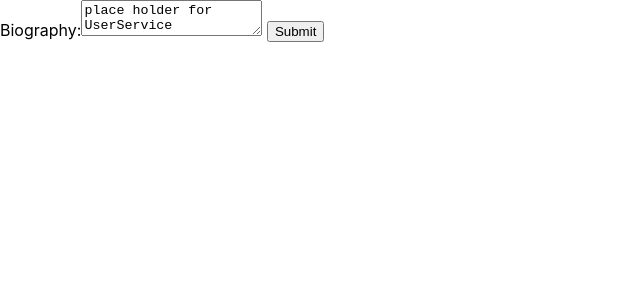
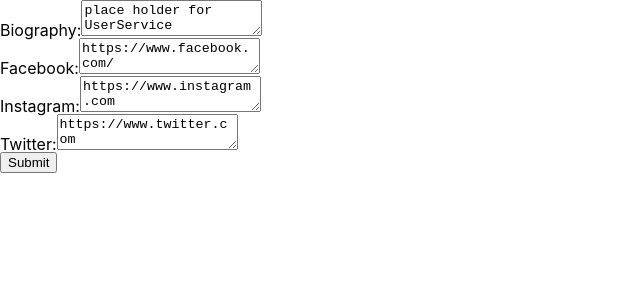
Before and after one commit to daviddempsey/Muse, a React (Create React App) app in the folder client/: page /editprofile in a window 1280 px wide. Shown: the top 300 px of the page, without its empty margins (0-640 px from the left). Built offline with nearby package versions, Linux system fonts and the light colour scheme.

Commit message:
started edit profile

```diff
--- a/client/src/components/SocialMedia.js
+++ b/client/src/components/SocialMedia.js
@@ -11,62 +11,7 @@
       instagram: 'https://www.instagram.com',
       twitter: 'https://www.twitter.com',
     };
-    // change functions
-    this.changeFacebook = this.changeFacebook.bind(this);
-    this.changeInstagram = this.changeInstagram.bind(this);
-    this.changeTwitter = this.changeTwitter.bind(this);
   }
-
-  // check mount
-  componentDidMount() {
-    this.getSocials();
-  }
-
-  /* NOT FINISHED */
-  getSocials() {
-    //let socials = UserService.getSocials();
-    //this.setState();
-  }
-
-  // change facebook URL
-  changeFacebook(facebookURL) {
-    this.setState({ facebook: facebookURL });
-    /* USER SERVICE DOESNT WORK FOR NOW
-        UserService.update({ facebook: this.state.facebook })
-          .then(() => {
-            console.log("Updated Facebook URL succesfully!");
-          })
-          .catch((e) => {
-            console.log(e);
-          });*/
-  }
-
-  // change instagram URL
-  changeInstagram(instagramURL) {
-    this.setState({ instagram: instagramURL });
-    /* USER SERVICE DOESNT WORK FOR NOW
-        UserService.update({ instagram: this.state.instagram })
-          .then(() => {
-            console.log("Updated Instagram URL succesfully!");
-          })
-          .catch((e) => {
-            console.log(e);
-          });*/
-  }
-
-  // change twitter URL
-  changeTwitter(twitterURL) {
-    this.setState({ twitter: twitterURL });
-    /* USER SERVICE DOESNT WORK FOR NOW
-        UserService.update({ twitter: this.state.twitter })
-          .then(() => {
-            console.log("Updated Twitter URL succesfully!");
-          })
-          .catch((e) => {
-            console.log(e);
-          });*/
-  }
-
   // render functionn
   render() {
     return (
--- a/client/src/components/SpotifyStats.js
+++ b/client/src/components/SpotifyStats.js
@@ -1,6 +1,5 @@
 import React from 'react';
 //import UserService from "../services/user.service";
-
 
 // grabs the spotify stats for a user from firebase and returns it
 const SpotifyStats = () => {
@@ -9,8 +8,8 @@
     let top_genres = UserService.getTopGenres();
     let top_tracks = UserService.getTopTracks(); */
   // check if component mounted
-  React.useEffect(()=> {
-    console.log("Hi");
+  React.useEffect(() => {
+    console.log('Hi');
   }, []);
 
   let top_artists = 'test top artist text';
--- a/client/src/components/spotifyStats.js
+++ b/client/src/components/spotifyStats.js
@@ -1,6 +1,5 @@
 import React from 'react';
 //import UserService from "../services/user.service";
-
 
 // grabs the spotify stats for a user from firebase and returns it
 const SpotifyStats = () => {
@@ -9,8 +8,8 @@
     let top_genres = UserService.getTopGenres();
     let top_tracks = UserService.getTopTracks(); */
   // check if component mounted
-  React.useEffect(()=> {
-    console.log("Hi");
+  React.useEffect(() => {
+    console.log('Hi');
   }, []);
 
   let top_artists = 'test top artist text';
--- a/client/src/pages/EditProfilePage/index.js
+++ b/client/src/pages/EditProfilePage/index.js
@@ -7,6 +7,9 @@
     // set default state of text element instead text box
     this.state = {
       Biography: 'Edit your biography!',
+      facebook: 'https://www.facebook.com',
+      instagram: 'https://www.instagram.com',
+      twitter: 'https://www.twitter.com',
     };
     //event handlers for when we update text field and submit button
     this.handleSubmit = this.handleSubmit.bind(this);
@@ -14,22 +17,41 @@
 
   //checks if component mounted
   componentDidMount() {
+    console.log('mounted ;)');
     this.getBiography();
+    this.getFacebook();
+    this.getInstagram();
+    this.getTwitter();
   }
+
+  // GET STUFF NEEDS TO BE UPDATED WITH USERSERVICE
 
   getBiography() {
     //var bioText = UserService.getBiography();
-    var bioText = 'place holder for UserService';
+    let bioText = 'place holder for UserService';
     this.setState({ Biography: bioText });
   }
 
-  /*event handler for when our text field changes so we update this.state.value
-              and text box to reflect change*/
+  getFacebook() {
+    let facebookURL = 'https://www.facebook.com/';
+    this.setState({ facebook: facebookURL });
+  }
+
+  getInstagram() {
+    let instagramURL = 'https://www.instagram.com';
+    this.setState({ instagram: instagramURL });
+  }
+
+  getTwitter() {
+    let twitterURL = 'https://www.twitter.com';
+    this.setState({ twitter: twitterURL });
+  }
+
   /* event handler for when user hits submit button*/
   handleSubmit(event) {
     //bioText = this.state.value;
     this.setState({ Biography: event.target.Biography });
-    alert('Stuff is updated updated: ' + this.state.Biography);
+    alert('Stuff is updated updated');
     event.preventDefault();
   }
   /* TODO: edit social media, edit profile picture, featured artist and track*/
@@ -38,10 +60,32 @@
   render() {
     return (
       <form onSubmit={this.handleSubmit}>
-        <label>
-          Biography:
-          <textarea value={this.state.Biography} />{' '}
-        </label>{' '}
+        <div id='biography'>
+          <label>
+            Biography:
+            <textarea value={this.state.Biography} />{' '}
+          </label>{' '}
+        </div>
+        <div id='socials'>
+          <div id='facebook'>
+            <label>
+              Facebook:
+              <textarea value={this.state.facebook} />{' '}
+            </label>{' '}
+          </div>
+          <div id='instagram'>
+            <label>
+              Instagram:
+              <textarea value={this.state.instagram} />{' '}
+            </label>{' '}
+          </div>
+          <div id='twitter'>
+            <label>
+              Twitter:
+              <textarea value={this.state.twitter} />{' '}
+            </label>{' '}
+          </div>
+        </div>
         <input type='submit' value='Submit' />{' '}
       </form>
     );
```
Also changed, not shown: 1 other file (tests, documents, lock files or other folders).
